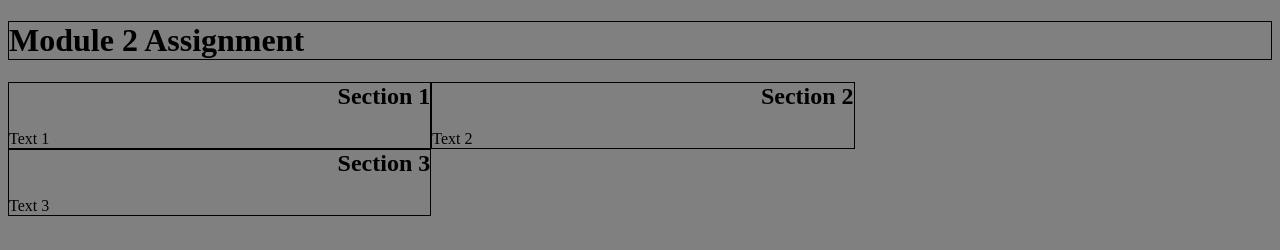
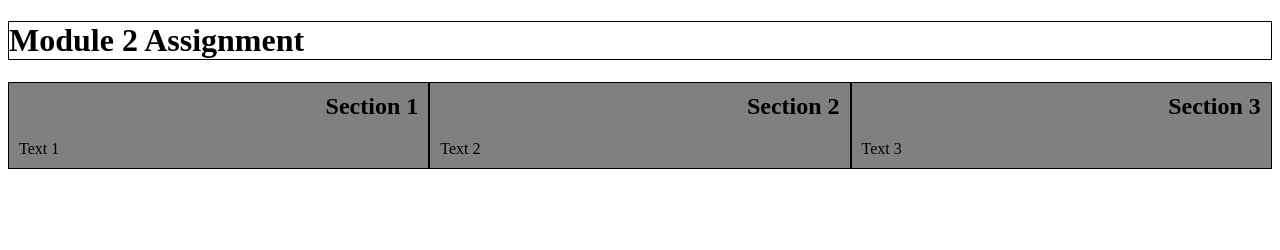
Before and after one commit to CreamandCookies/1, a plain HTML site: page index.html in a window 1280 px wide. Drawn offline with Linux system fonts and the light colour scheme.

Commit message:
Update index.html

```diff
--- a/index.html
+++ b/index.html
@@ -6,14 +6,21 @@
    <meta name="viewport" content="width=device-width, initial-scale=1">
    <title> module 2 assignment </title>
    <style>
+
+    * {
+        box-sizing: border-box;
+    }
+
      h2{
        text-align: right;
        margin-top: 0px;
      }
 
-     body{
-       background-color: grey;
-     }
+    div {
+        background-color: grey;
+        padding: 10px;
+        width: 100%;
+    }
 
     div, h1{
      border: 1px solid black;
```
